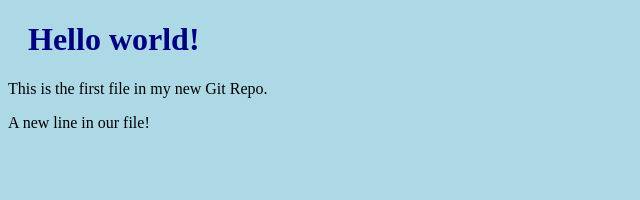
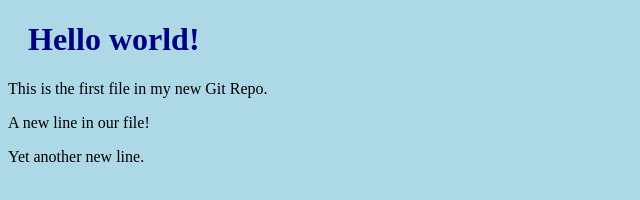
Before and after one commit to id1691392/id1691392.github.io, a plain HTML site: page index.html in a window 1280 px wide. Shown: the whole page, without its empty margins (0-640 px from the left). Drawn offline with Linux system fonts and the light colour scheme.

Commit message:
2nd update to index.html

```diff
--- a/index.html
+++ b/index.html
@@ -9,5 +9,6 @@
 		<h1>Hello world!</h1>
 		<p>This is the first file in my new Git Repo.</p>
 		<p>A new line in our file!</p>
+		<p>Yet another new line.</p>
 	</body>
 </html>
```
